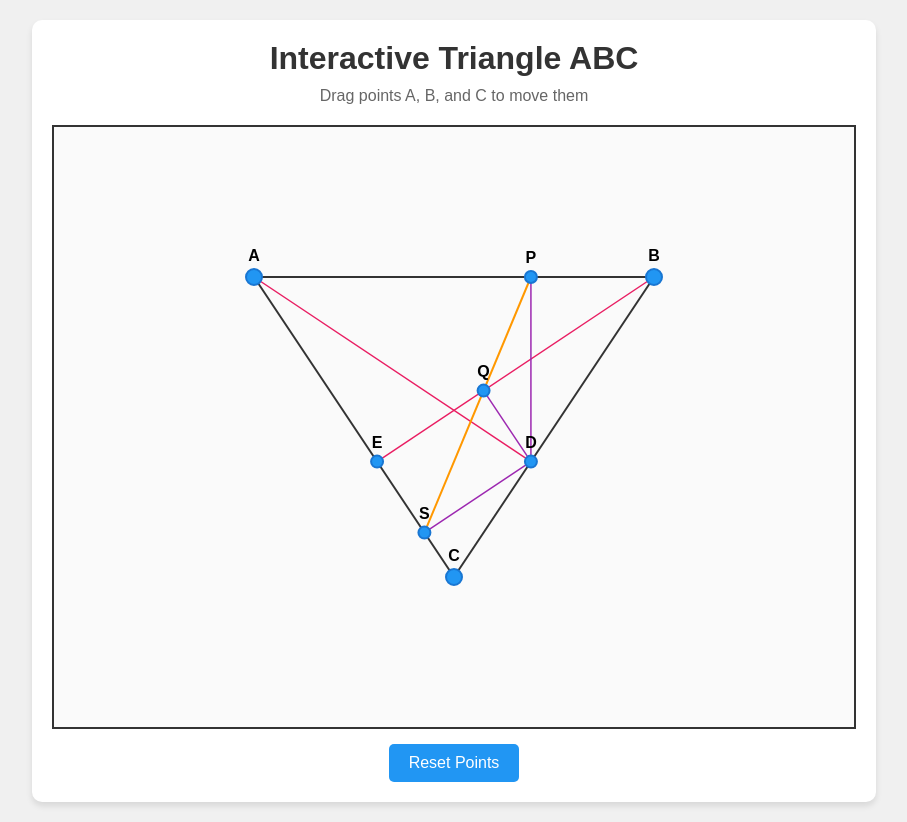
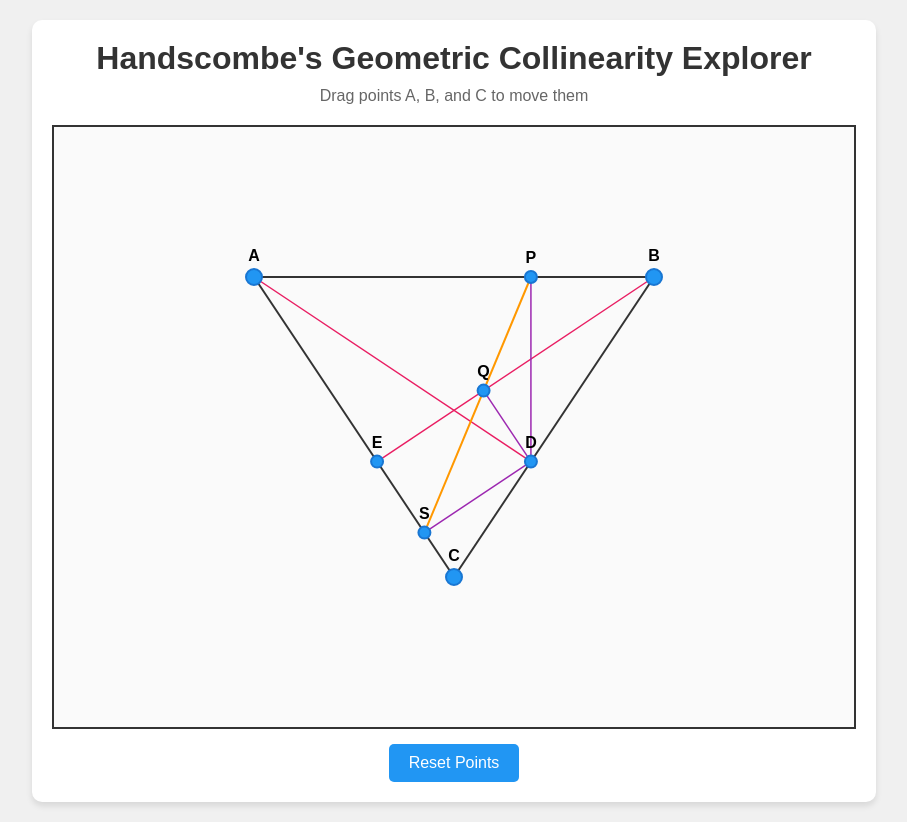
Before and after one commit to mdickinson/triangleapp, a plain HTML site: page index.html in a window 1280 px wide. Shown: the whole page, without its empty margins (186-1093 px from the left). Drawn offline with Linux system fonts and the light colour scheme.

Commit message:
Update title to Handscombe's Geometric Collinearity Explorer

```diff
--- a/index.html
+++ b/index.html
@@ -3,12 +3,12 @@
 <head>
     <meta charset="UTF-8">
     <meta name="viewport" content="width=device-width, initial-scale=1.0">
-    <title>Interactive Triangle</title>
+    <title>Handscombe's Geometric Collinearity Explorer</title>
     <link rel="stylesheet" href="styles.css">
 </head>
 <body>
     <div class="container">
-        <h1>Interactive Triangle ABC</h1>
+        <h1>Handscombe's Geometric Collinearity Explorer</h1>
         <p>Drag points A, B, and C to move them</p>
         <canvas id="canvas" width="800" height="600"></canvas>
         <button id="resetButton" class="reset-btn">Reset Points</button>
```
